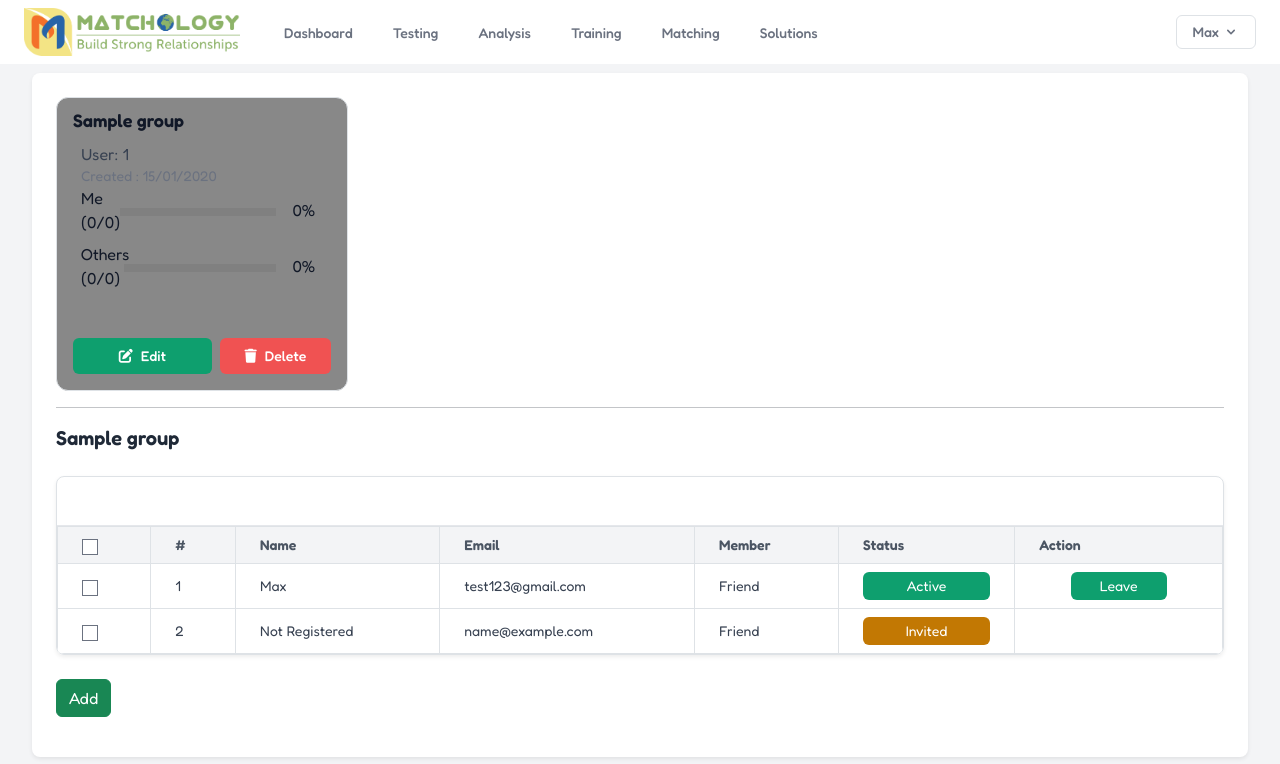
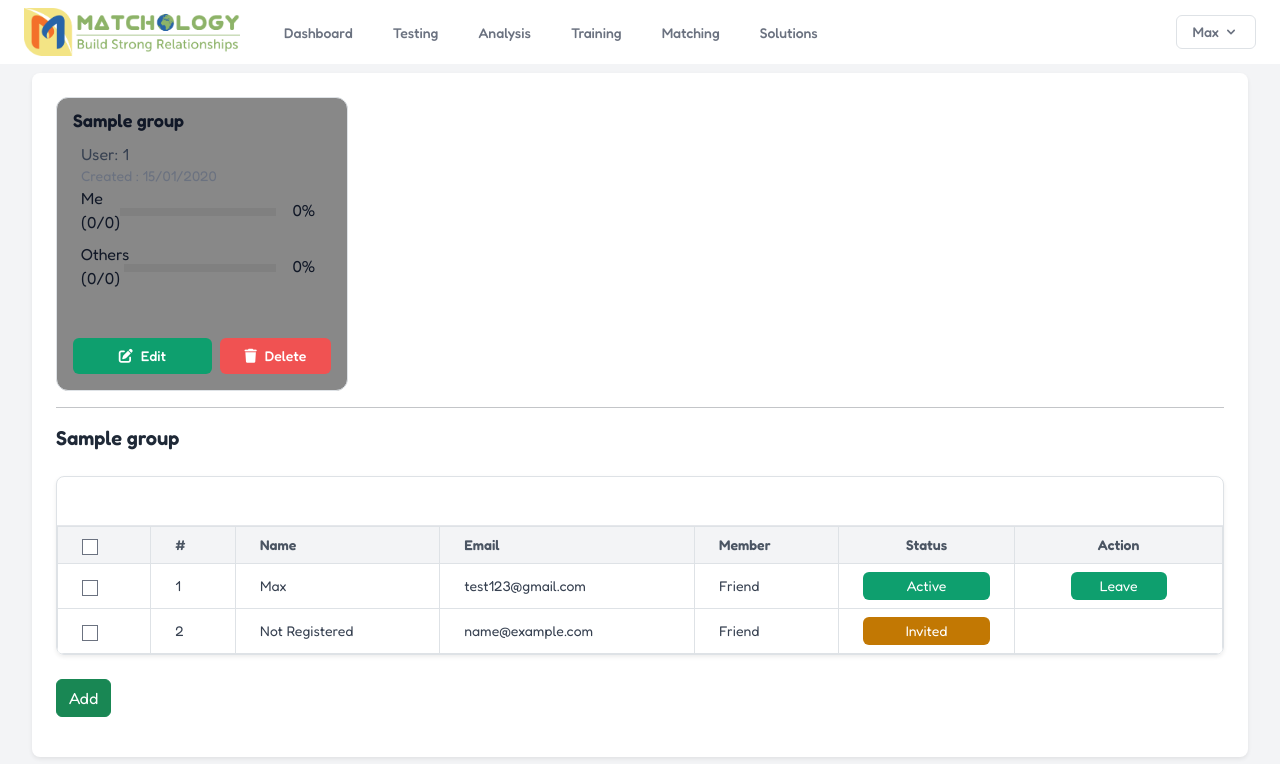
Before and after one commit to muhammad-saaim/live-1, a Laravel app: page /group/1 in a window 1280 px wide. Shown: the top 764 px of the page. Run offline with Laravel 10, Linux system fonts and the light colour scheme; a user stored in the database is signed in; data comes from the database, SQL or seed files in the repository; tables that the repository leaves empty hold one stand-in row (values such as "Sample post"); style sheets or scripts are compiled from the project's sources; some libraries are stand-ins or nearby versions.

Commit message:
align the table headigs

```diff
--- a/resources/views/group/show.blade.php
+++ b/resources/views/group/show.blade.php
@@ -199,8 +199,8 @@
                                             <th class="px-4 py-2 border border-gray-300">Name</th>
                                             <th class="px-4 py-2 border border-gray-300">Email</th>
                                             <th class="px-4 py-2 border border-gray-300">Member</th>
-                                            <th class="px-4 py-2 border border-gray-300">Status</th>
-                                            <th class="px-4 py-2 border border-gray-300">Action</th>
+                                            <th class="px-4 py-2 border border-gray-300 text-center">Status</th>
+                                            <th class="px-4 py-2 border border-gray-300 text-center">Action</th>
                                         </tr>
                                     </thead>
                                     <tbody class="divide-y divide-gray-200">
```
